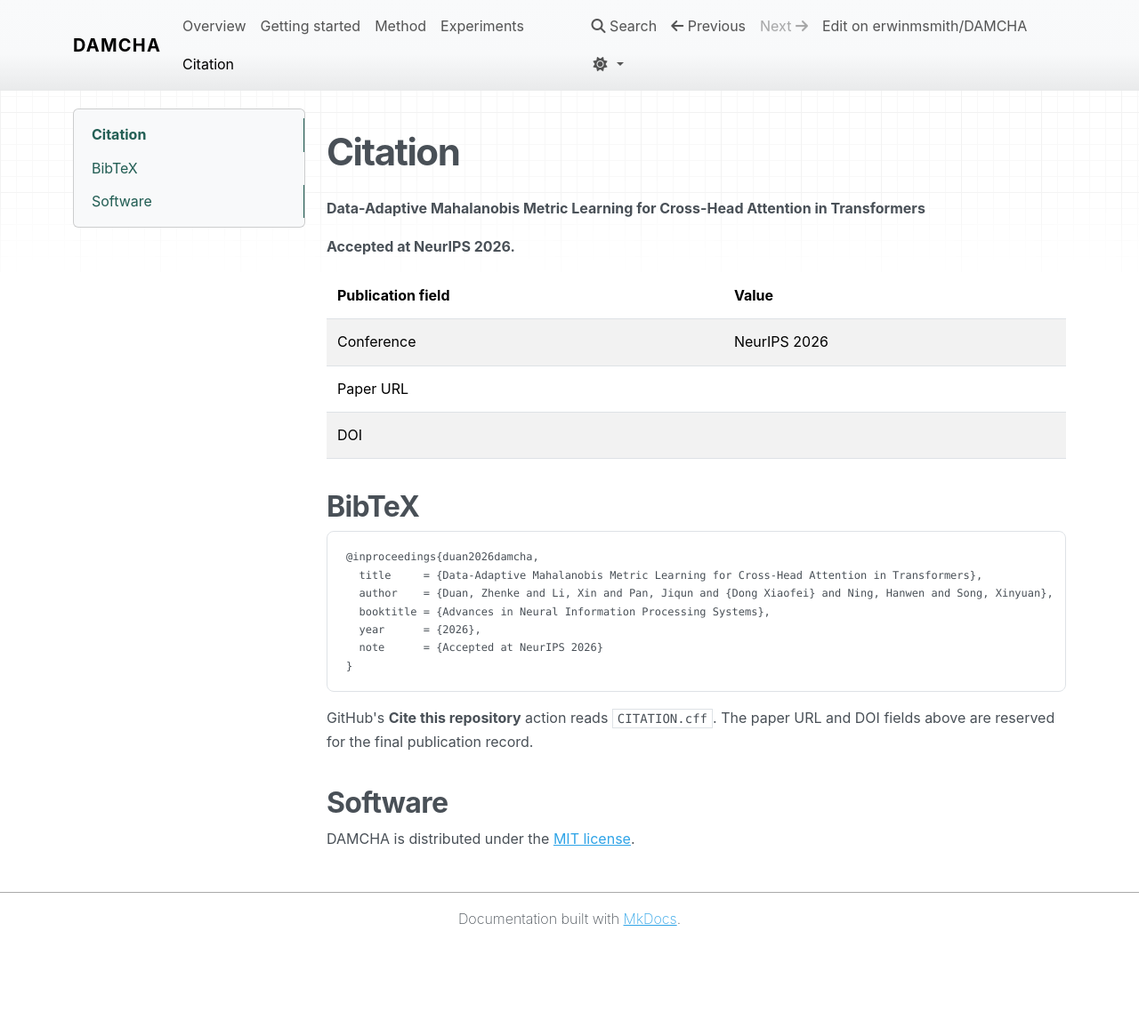
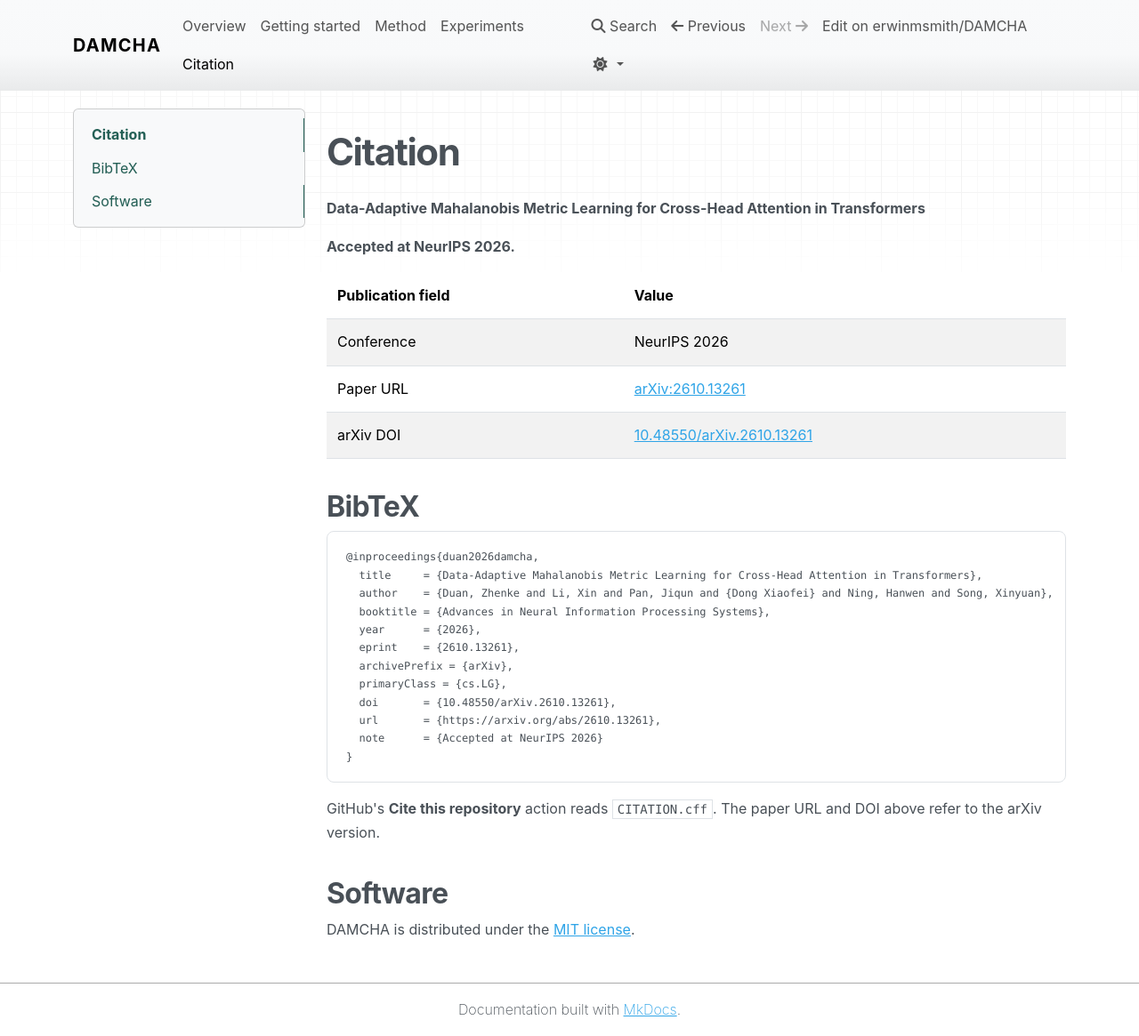
Before and after one commit to erwinmsmith/DAMCHA, an MkDocs documentation site: the page built from docs/citation.md, in a window 1280 px wide and 1165 px high. Shown: the whole window at 89% size. Built offline with MkDocs 1.6.1, drawn with Linux system fonts in a browser that asks for light colours; nearby versions of some CDN libraries.

Commit message:
docs: add arXiv citation metadata and paper badges

````diff
--- a/CITATION.bib
+++ b/CITATION.bib
@@ -3,5 +3,10 @@
   author    = {Duan, Zhenke and Li, Xin and Pan, Jiqun and {Dong Xiaofei} and Ning, Hanwen and Song, Xinyuan},
   booktitle = {Advances in Neural Information Processing Systems},
   year      = {2026},
+  eprint    = {2610.13261},
+  archivePrefix = {arXiv},
+  primaryClass = {cs.LG},
+  doi       = {10.48550/arXiv.2610.13261},
+  url       = {https://arxiv.org/abs/2610.13261},
   note      = {Accepted at NeurIPS 2026}
 }
--- a/docs/citation.md
+++ b/docs/citation.md
@@ -7,8 +7,8 @@
 | Publication field | Value |
 | --- | --- |
 | Conference | NeurIPS 2026 |
-| Paper URL | |
-| DOI | |
+| Paper URL | [arXiv:2610.13261](https://arxiv.org/abs/2610.13261) |
+| arXiv DOI | [10.48550/arXiv.2610.13261](https://doi.org/10.48550/arXiv.2610.13261) |
 
 ## BibTeX
 
@@ -18,11 +18,16 @@
   author    = {Duan, Zhenke and Li, Xin and Pan, Jiqun and {Dong Xiaofei} and Ning, Hanwen and Song, Xinyuan},
   booktitle = {Advances in Neural Information Processing Systems},
   year      = {2026},
+  eprint    = {2610.13261},
+  archivePrefix = {arXiv},
+  primaryClass = {cs.LG},
+  doi       = {10.48550/arXiv.2610.13261},
+  url       = {https://arxiv.org/abs/2610.13261},
   note      = {Accepted at NeurIPS 2026}
 }
 ```
 
-GitHub's **Cite this repository** action reads `CITATION.cff`. The paper URL and DOI fields above are reserved for the final publication record.
+GitHub's **Cite this repository** action reads `CITATION.cff`. The paper URL and DOI above refer to the arXiv version.
 
 ## Software
 
````
Also changed, not shown: README.md (+6 -0 lines), docs/index.md (+1 -0 lines), 1 other file.
